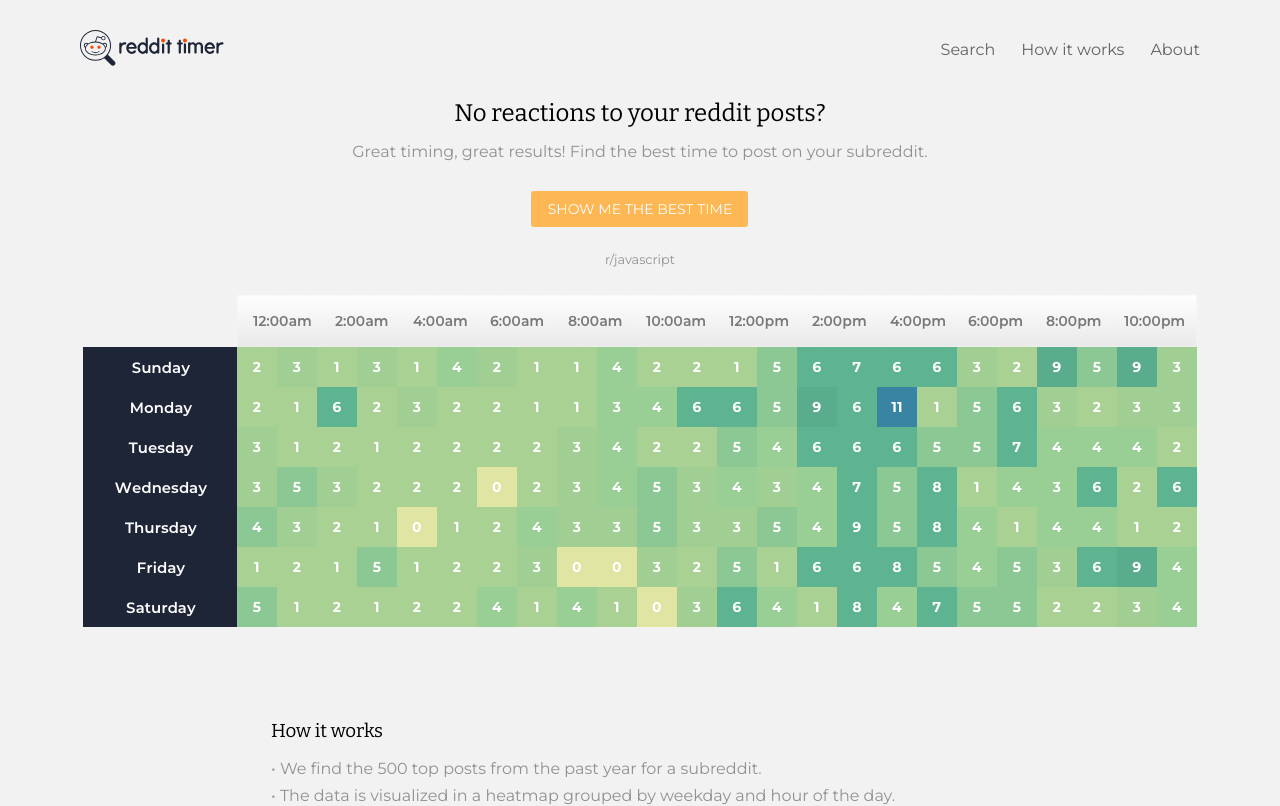
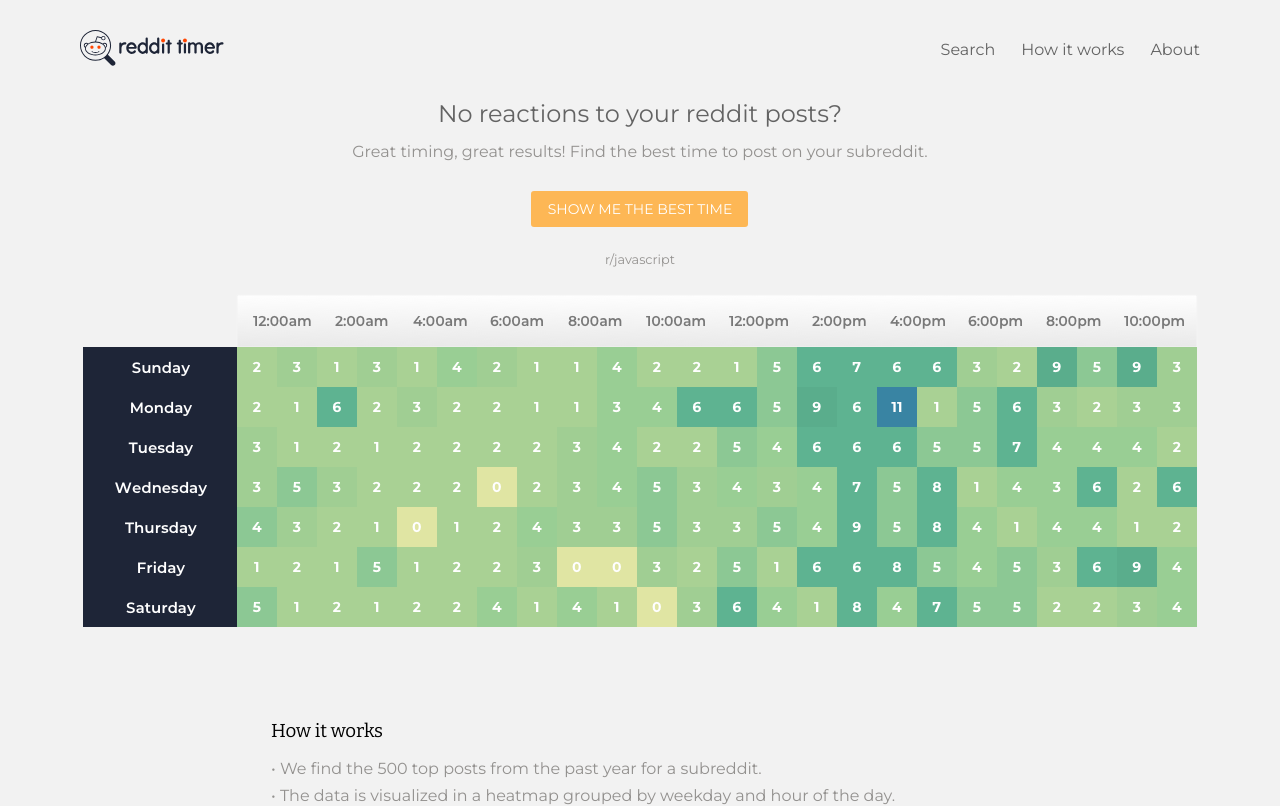
Before and after one commit to ooloo-io/reddit-timer-react-AjeaSmith, a React (Create React App) app: page / in a window 1280 px wide. Shown: the top 806 px of the page. Built offline with nearby package versions, Linux system fonts and the light colour scheme.

Commit message:
links to ooloo.io and ooloo.io/employers

```diff
--- a/src/components/Hero/Hero.js
+++ b/src/components/Hero/Hero.js
@@ -1,7 +1,7 @@
-import React from 'react';
-import { Link } from 'react-router-dom';
-import heatmapPNG from '../../images/heatmap.png';
-import * as S from './Hero.style';
+import React from "react";
+import { Link } from "react-router-dom";
+import heatmapPNG from "../../images/heatmap.png";
+import * as S from "./Hero.style";
 
 const Hero = () => (
   <S.Wrapper>
@@ -27,26 +27,26 @@
     </section>
     <S.Info>
       <S.InfoContainer>
-        <S.InfoTitle id="how-it-works">How it works</S.InfoTitle>
+        <S.InfoTitle id="how-it-works" href="https://ooloo.io/">
+          How it works
+        </S.InfoTitle>
         <S.InfoContent>
-          {' '}
+          {" "}
           • We find the 500 top posts from the past year for a subreddit.
-          <br />
-          {' '}
-          • The data is visualized in a heatmap grouped by weekday and
+          <br /> • The data is visualized in a heatmap grouped by weekday and
           hour of the day.
-          <br />
-          • See immediately when to submit your reddit post.
+          <br />• See immediately when to submit your reddit post.
         </S.InfoContent>
       </S.InfoContainer>
       <section>
-        <S.InfoTitle id="about">About</S.InfoTitle>
+        <S.InfoTitle id="about" href="https://ooloo.io/employers">
+          About
+        </S.InfoTitle>
         <S.InfoContent>
           This app was created during a course on profy.dev with the goal to
           implement a pixel-perfect real-world application with professional
           workflows and tools like Kanban, ClickUp, Figma, GitHub, pull requests
-          and code reviews. Click here for more information.
-          {' '}
+          and code reviews. Click here for more information.{" "}
         </S.InfoContent>
       </section>
     </S.Info>
--- a/src/components/Hero/Hero.style.js
+++ b/src/components/Hero/Hero.style.js
@@ -8,10 +8,11 @@
   padding: 0 16px;
 `;
 
-export const Title = styled.h2`
+export const Title = styled.a`
   margin-bottom: 15px;
   text-align: center;
   font-weight: 400;
+  font-size: 24px;
 `;
 
 export const Subtitle = styled.small`
```
